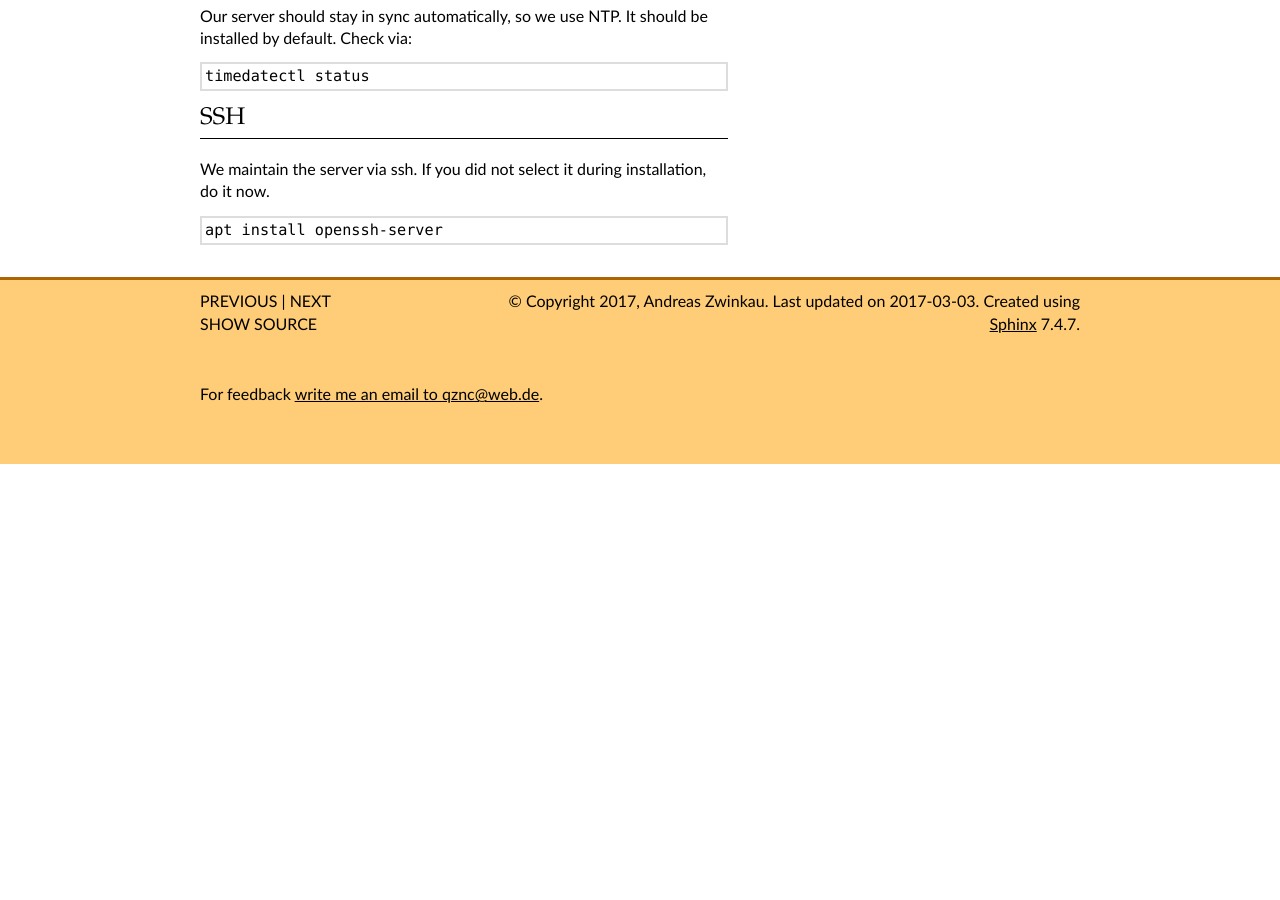
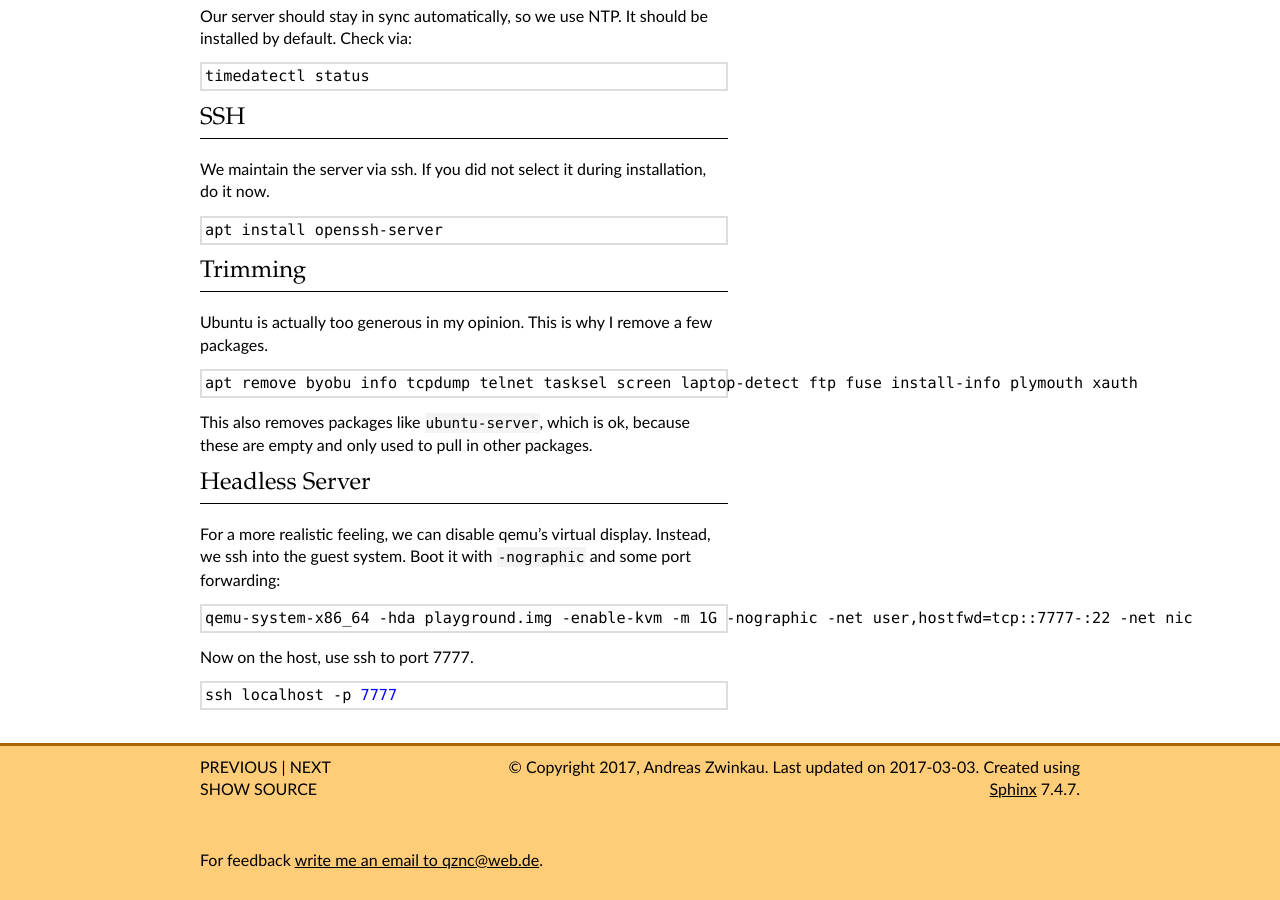
Before and after one commit to qznc/my-homeserver, a Sphinx documentation site: the page built from source/os.rst, in a window 1280 px wide and 900 px high, scrolled down 1371 px. Built offline with Sphinx 7.4.7, drawn with Linux system fonts in a browser that asks for light colours; before the commit the page ends 1835 px from its top, so only the background shows below that; some of the changed text lies outside the part shown.

Commit message:
trimming

```diff
--- a/source/os.rst
+++ b/source/os.rst
@@ -107,3 +107,36 @@ If you did not select it during installation, do it now.
 .. code:: sh
 
    apt install openssh-server
+
+Trimming
+--------
+
+Ubuntu is actually too generous in my opinion.
+This is why I remove a few packages.
+
+.. code:: sh
+
+   apt remove byobu info tcpdump telnet tasksel screen laptop-detect ftp fuse install-info plymouth xauth
+
+This also removes packages like ``ubuntu-server``,
+which is ok,
+because these are empty and only used to pull in other packages.
+
+Headless Server
+---------------
+
+For a more realistic feeling,
+we can disable qemu's virtual display.
+Instead, we ssh into the guest system.
+Boot it with ``-nographic`` and some port forwarding:
+
+.. code:: sh
+
+   qemu-system-x86_64 -hda playground.img -enable-kvm -m 1G -nographic -net user,hostfwd=tcp::7777-:22 -net nic
+
+Now on the host,
+use ssh to port 7777.
+
+.. code:: sh
+
+   ssh localhost -p 7777
```
